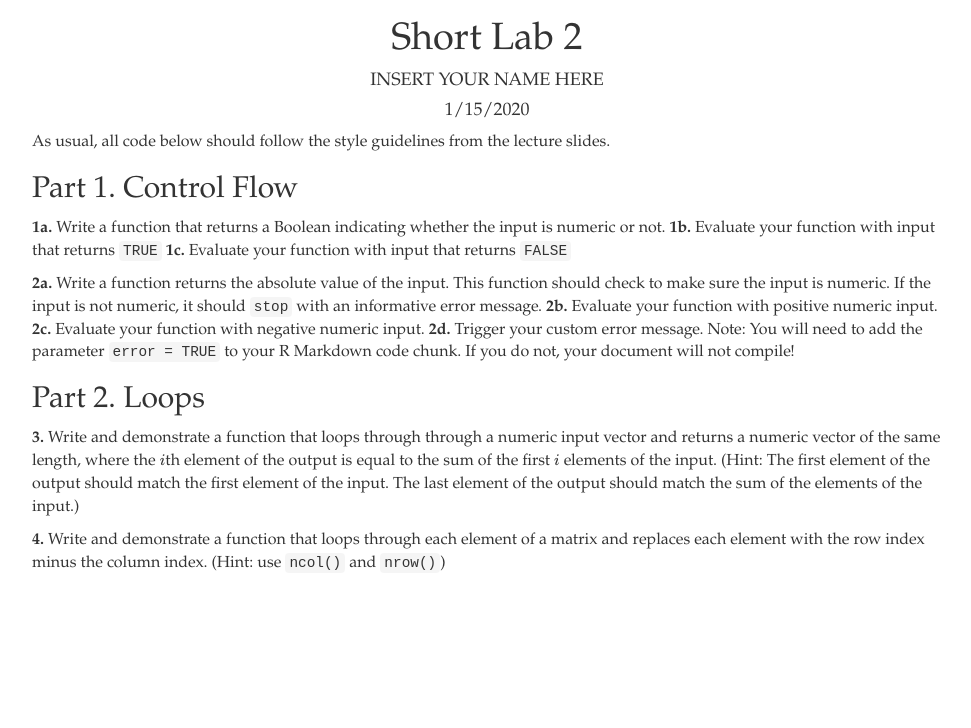
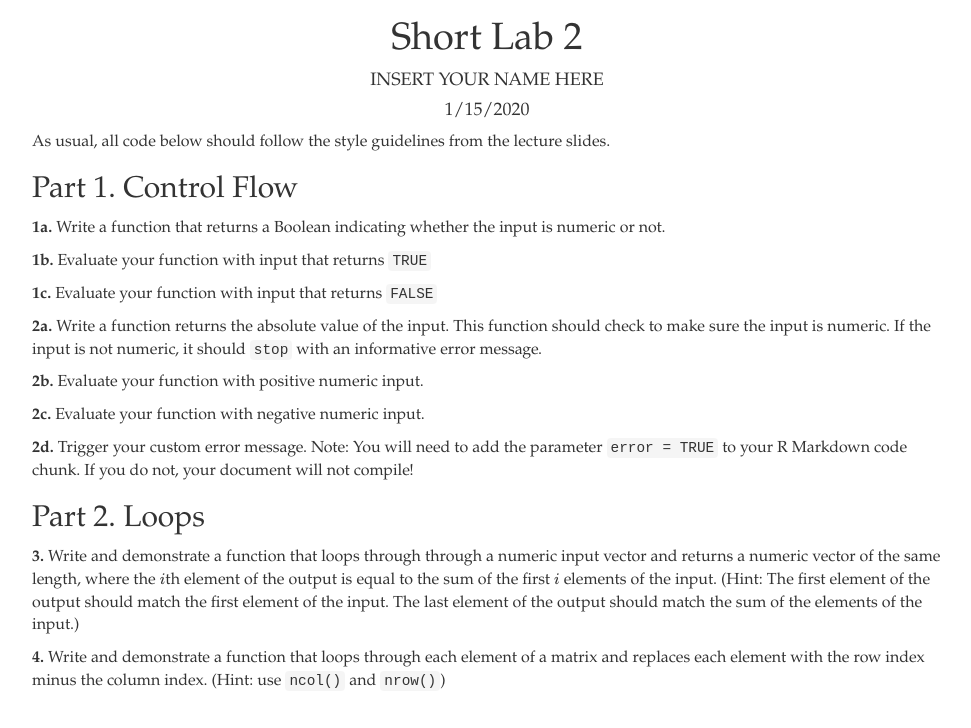
Before and after one commit to bryandmartin/STAT302, a Jekyll site: the page docs/ShortLabs/shortlab2/shortlab2.html, which Jekyll copies as it is, in a window 1280 px wide. Shown: the top 728 px of the page, without its empty margins (153-1124 px from the left). Built offline with Jekyll 4.4.1, drawn with Linux system fonts in a browser that asks for light colours; formulas are drawn with MathJax 3.

Commit message:
Fix spacing SL2

```diff
--- a/docs/ShortLabs/shortlab2/shortlab2.Rmd
+++ b/docs/ShortLabs/shortlab2/shortlab2.Rmd
@@ -32,14 +32,19 @@ As usual, all code below should follow the style guidelines from the lecture sli
 ## Part 1. Control Flow
 
 **1a.** Write a function that returns a Boolean indicating whether the input is numeric or not.
+
 **1b.** Evaluate your function with input that returns `TRUE`
+
 **1c.** Evaluate your function with input that returns `FALSE`
 
 
 **2a.** Write a function returns the absolute value of the input. This function should check to make sure the input is numeric.
 If the input is not numeric, it should `stop` with an informative error message.
+
 **2b.** Evaluate your function with positive numeric input.
+
 **2c.** Evaluate your function with negative numeric input.
+
 **2d.** Trigger your custom error message. Note: You will need to add the parameter
 `error = TRUE` to your R Markdown code chunk. If you do not, your document will not compile!
 
--- a/docs/ShortLabs/shortlab2/shortlab2.html
+++ b/docs/ShortLabs/shortlab2/shortlab2.html
@@ -393,8 +393,13 @@ h4.date {
 <p>As usual, all code below should follow the style guidelines from the lecture slides.</p>
 <div id="part-1.-control-flow" class="section level2">
 <h2>Part 1. Control Flow</h2>
-<p><strong>1a.</strong> Write a function that returns a Boolean indicating whether the input is numeric or not. <strong>1b.</strong> Evaluate your function with input that returns <code>TRUE</code> <strong>1c.</strong> Evaluate your function with input that returns <code>FALSE</code></p>
-<p><strong>2a.</strong> Write a function returns the absolute value of the input. This function should check to make sure the input is numeric. If the input is not numeric, it should <code>stop</code> with an informative error message. <strong>2b.</strong> Evaluate your function with positive numeric input. <strong>2c.</strong> Evaluate your function with negative numeric input. <strong>2d.</strong> Trigger your custom error message. Note: You will need to add the parameter <code>error = TRUE</code> to your R Markdown code chunk. If you do not, your document will not compile!</p>
+<p><strong>1a.</strong> Write a function that returns a Boolean indicating whether the input is numeric or not.</p>
+<p><strong>1b.</strong> Evaluate your function with input that returns <code>TRUE</code></p>
+<p><strong>1c.</strong> Evaluate your function with input that returns <code>FALSE</code></p>
+<p><strong>2a.</strong> Write a function returns the absolute value of the input. This function should check to make sure the input is numeric. If the input is not numeric, it should <code>stop</code> with an informative error message.</p>
+<p><strong>2b.</strong> Evaluate your function with positive numeric input.</p>
+<p><strong>2c.</strong> Evaluate your function with negative numeric input.</p>
+<p><strong>2d.</strong> Trigger your custom error message. Note: You will need to add the parameter <code>error = TRUE</code> to your R Markdown code chunk. If you do not, your document will not compile!</p>
 </div>
 <div id="part-2.-loops" class="section level2">
 <h2>Part 2. Loops</h2>
```
